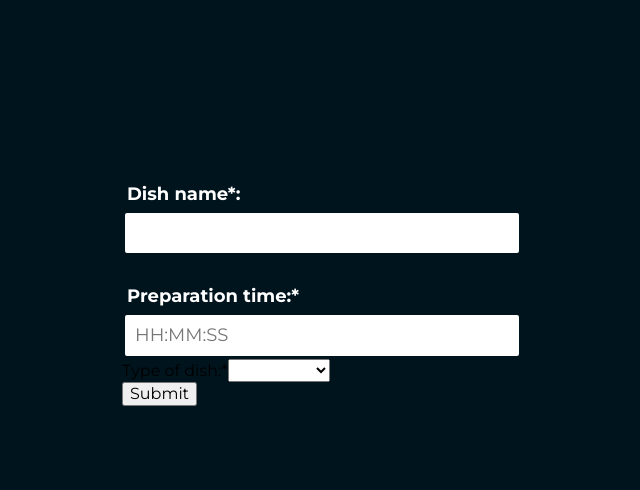
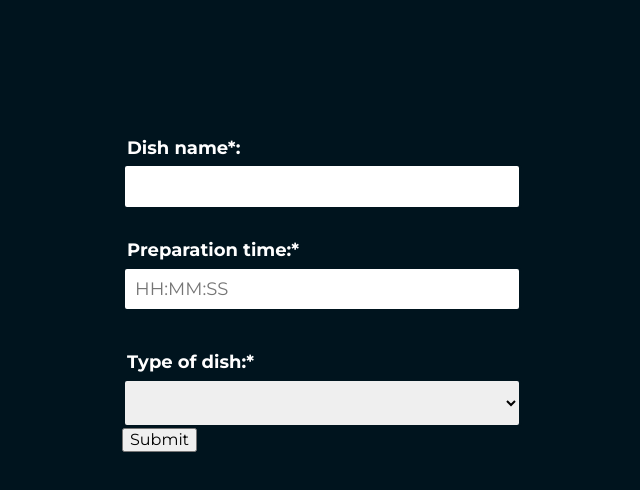
Before and after one commit to galerafrontend/dish-form-app, a React (Create React App) app: page / in a window 1280 px wide. Shown: the top 490 px of the page, without its empty margins (267-907 px from the left). Built offline with nearby package versions, Linux system fonts and the light colour scheme.

Commit message:
styled component added to SelectInput component

```diff
--- a/src/components/DishForm/SelectInput/index.js
+++ b/src/components/DishForm/SelectInput/index.js
@@ -1,8 +1,11 @@
+import { Error } from "../Error/styled";
+import { Label, Select } from "./styled";
+
 const SelectInput = ({ label, name, options, formik }) => {
   return (
     <>
-      <label htmlFor={name}>{label}</label>
-      <select
+      <Label htmlFor={name}>{label}</Label>
+      <Select
         id={name}
         name={name}
         onChange={formik.handleChange}
@@ -14,9 +17,9 @@ const SelectInput = ({ label, name, options, formik }) => {
             {option.text}
           </option>
         ))}
-      </select>
+      </Select>
       {formik.touched[name] && formik.errors[name] && (
-        <div>{formik.errors[name]}</div>
+        <Error>{formik.errors[name]}</Error>
       )}
     </>
   );
--- /dev/null
+++ b/src/components/DishForm/SelectInput/styled.js
@@ -0,0 +1,35 @@
+import styled from "styled-components";
+
+export const Label = styled.label`
+  display: inline-flex;
+  width: 260px;
+  margin-top: 35px;
+  padding: 5px;
+  font-weight: bold;
+  font-size: 18px;
+  color: ${({ theme }) => theme.colors.white};
+
+  @media (max-width: ${({ theme }) => theme.breakpoint.mobileMax}px) {
+    max-width: 100%;
+    font-size: 14px;
+    margin-top: 15px;
+    padding: 10px;
+  }
+`;
+
+export const Select = styled.select`
+  cursor: pointer;
+  border: 3px solid ${({ theme }) => theme.colors.swamp};
+  border-radius: 5px;
+  width: 100%;
+  max-width: 400px;
+  padding: 10px;
+  font-weight: 400;
+  font-size: 18px;
+
+  @media (max-width: ${({ theme }) => theme.breakpoint.mobileMax}px) {
+    max-width: 100%;
+    font-size: 14px;
+    padding: 6px;
+  }
+`;
```
